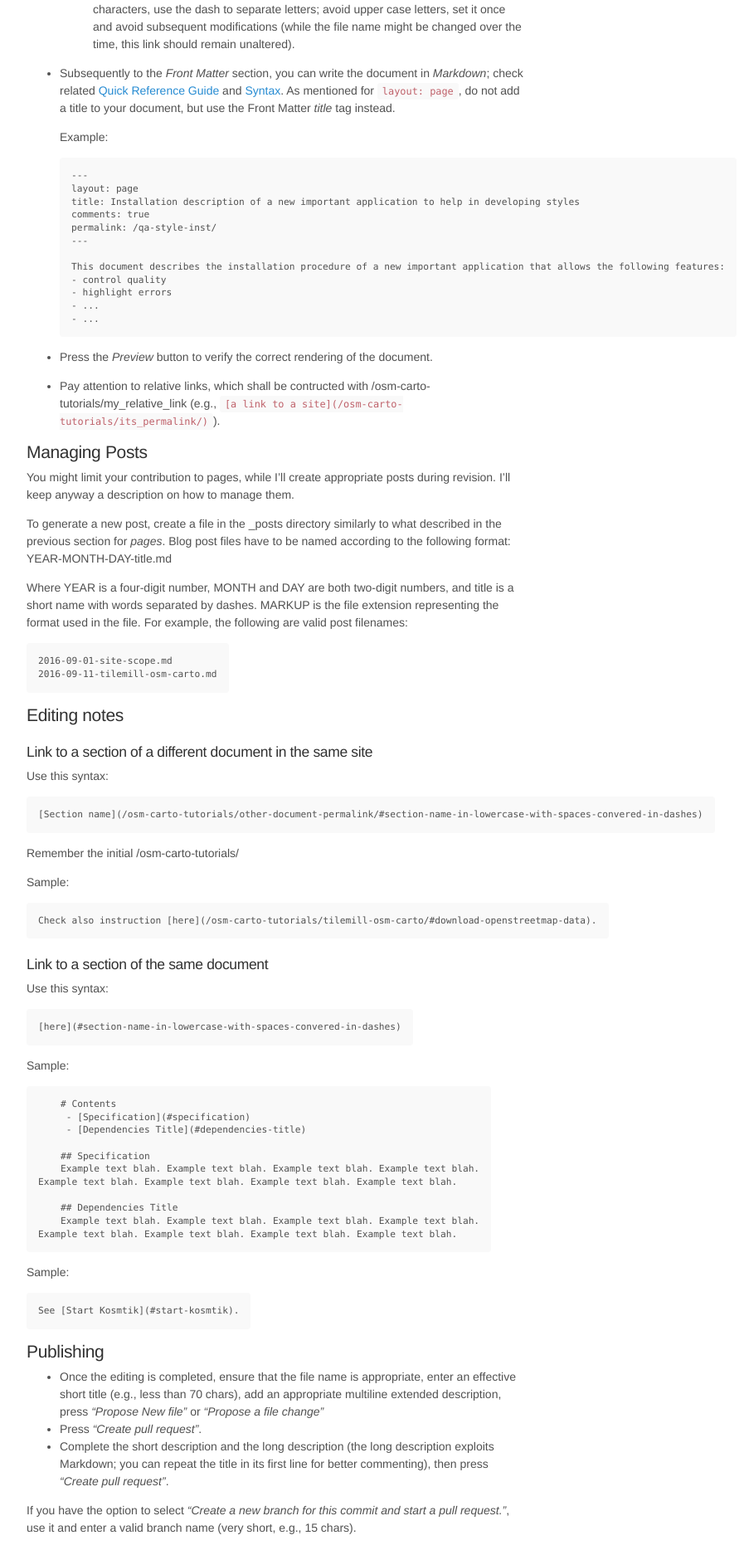
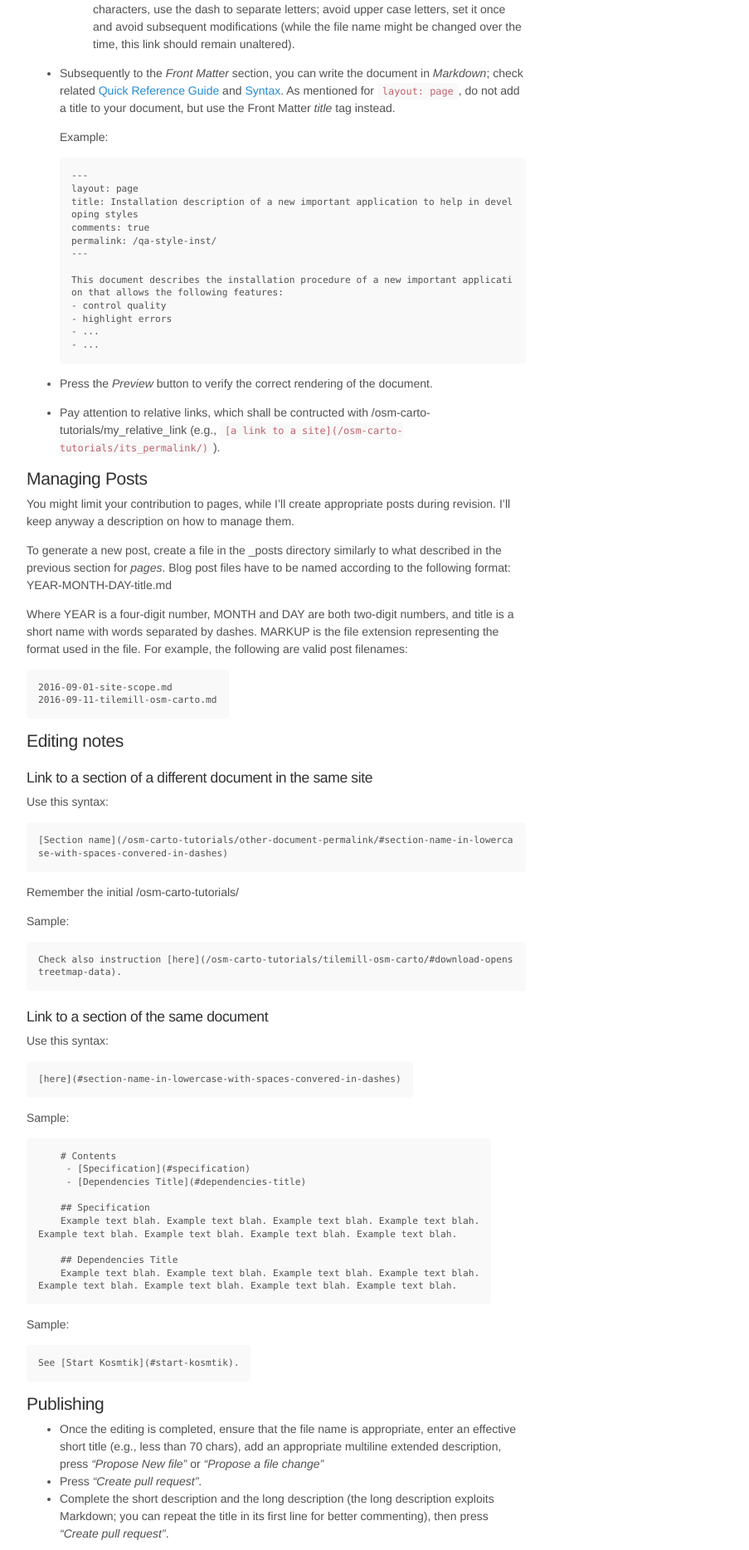
Before and after one commit to Ircama/osm-carto-tutorials, a Jekyll site: the page built from pages/how-to-contribute.md, in a window 1280 px wide. Shown: the part 1234-3102 px from the top of the page at 83% size, without its empty margins (243-1146 px from the left). Built offline with Jekyll 4.4.1, drawn with Linux system fonts in a browser that asks for light colours; comment, search, counter and statistics services are not loaded.

Commit message:
Update poole.css

```diff
--- a/public/css/poole.css
+++ b/public/css/poole.css
@@ -163,19 +163,19 @@ code {
   display: inline-block;
 }
 pre {
-  display: inline-block;
+  display: block;
   margin-top: 0;
   margin-bottom: 1rem;
   padding: 1rem;
   font-size: .8rem;
   line-height: 1.4;
   white-space: pre;
+  white-space: pre-wrap;
   word-break: break-all;
   word-wrap: break-word;
   background-color: #f9f9f9;
 }
 pre code {
-  white-space: pre;
   padding: 0;
   font-size: 100%;
   color: inherit;
```
